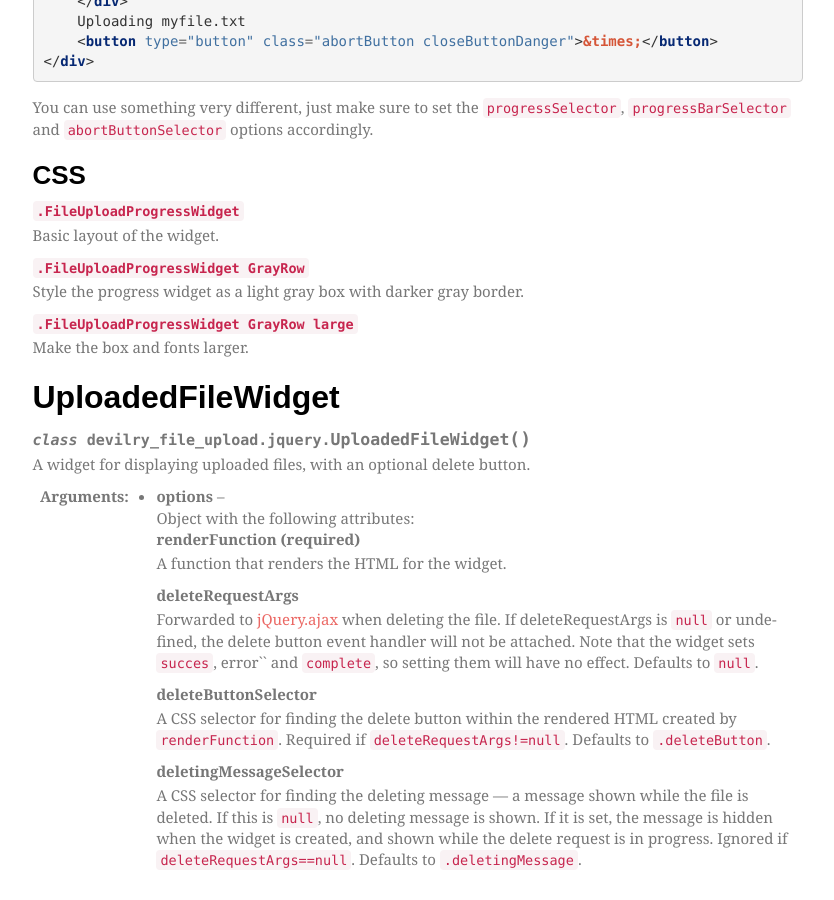
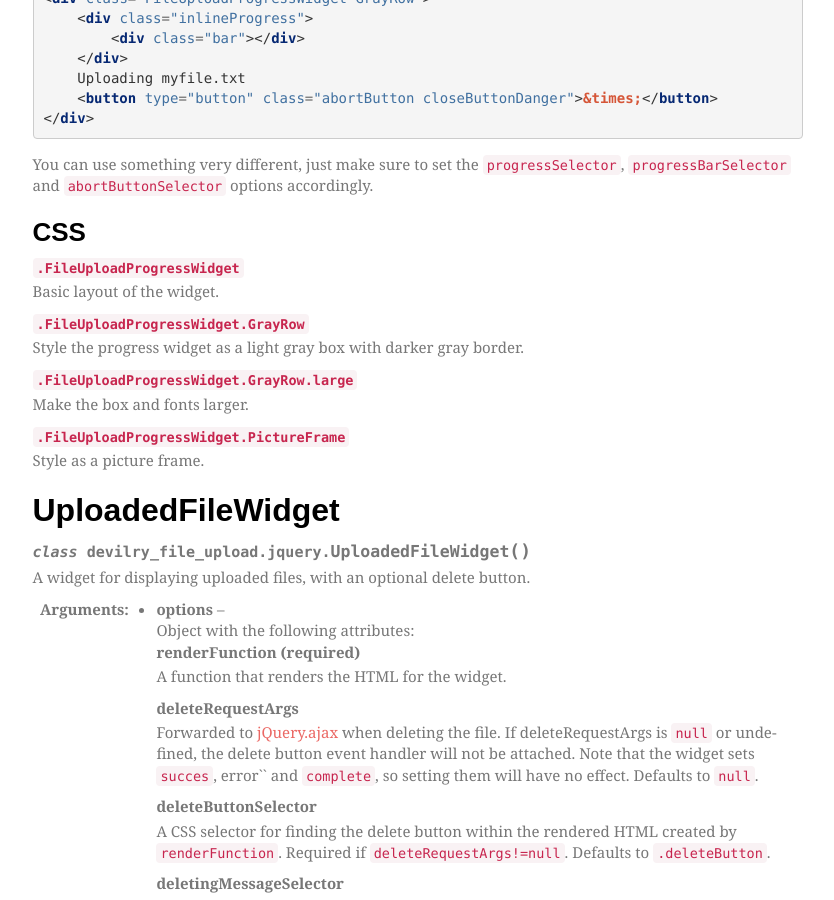
Before and after one commit to devilry/devilry_file_upload, a Sphinx documentation site: the page built from docs/source/jquerywidgets.rst, in a window 1280 px wide and 900 px high, scrolled down 4406 px. Shown: the whole window, without its empty margins (330-1164 px from the left). Built offline with Sphinx 7.4.7, drawn with Linux system fonts in a browser that asks for light colours; some web fonts are replaced; some of the changed text lies outside the part shown.

Commit message:
Document css classes.

```diff
--- a/docs/source/jquerywidgets.rst
+++ b/docs/source/jquerywidgets.rst
@@ -153,6 +153,9 @@
     Almost the same as FileUploadWidgetSlimLine, but the box expands when you
     drag files into it, providing the user with a clearer visual indicator.
 
+``.FileUploadWidget.PictureFrame``
+    Style as a picture frame.
+
 
 
 .. warning::
@@ -264,11 +267,14 @@
 ``.FileUploadProgressWidget``
     Basic layout of the widget.
 
-``.FileUploadProgressWidget GrayRow``
+``.FileUploadProgressWidget.GrayRow``
     Style the progress widget as a light gray box with darker gray border.
 
-``.FileUploadProgressWidget GrayRow large``
+``.FileUploadProgressWidget.GrayRow.large``
     Make the box and fonts larger.
+
+``.FileUploadProgressWidget.PictureFrame``
+    Style as a picture frame.
 
 
 
@@ -354,11 +360,14 @@
 ``.UploadedFileWidget``
     Basic layout of the widget.
 
-``.UploadedFileWidget GrayRow``
+``.UploadedFileWidget.GrayRow``
     Style the widget as a light gray box with darker gray border.
 
-``.UploadedFileWidget GrayRow large``
+``.UploadedFileWidget.GrayRow.large``
     Make the box and fonts larger.
+
+``.UploadedFileWidget.PictureFrame``
+    Style as a picture frame.
 
 
 UploadedFilePreviewWidget
@@ -420,8 +429,11 @@
 ``.UploadedFilePreviewWidget``
     Basic layout of the widget.
 
-``.UploadedFilePreviewWidget GrayRow``
+``.UploadedFilePreviewWidget.GrayRow``
     Style the widget as a light gray box with darker gray border and 40x40px preview.
 
-``.UploadedFilePreviewWidget GrayRow large``
+``.UploadedFilePreviewWidget.GrayRow.large``
     Make the box 100px high, and the preview 100px wide. Also increase the font sizes.
+
+``.UploadedFilePreviewWidget.PictureFrame``
+    Style as a picture frame.
```
